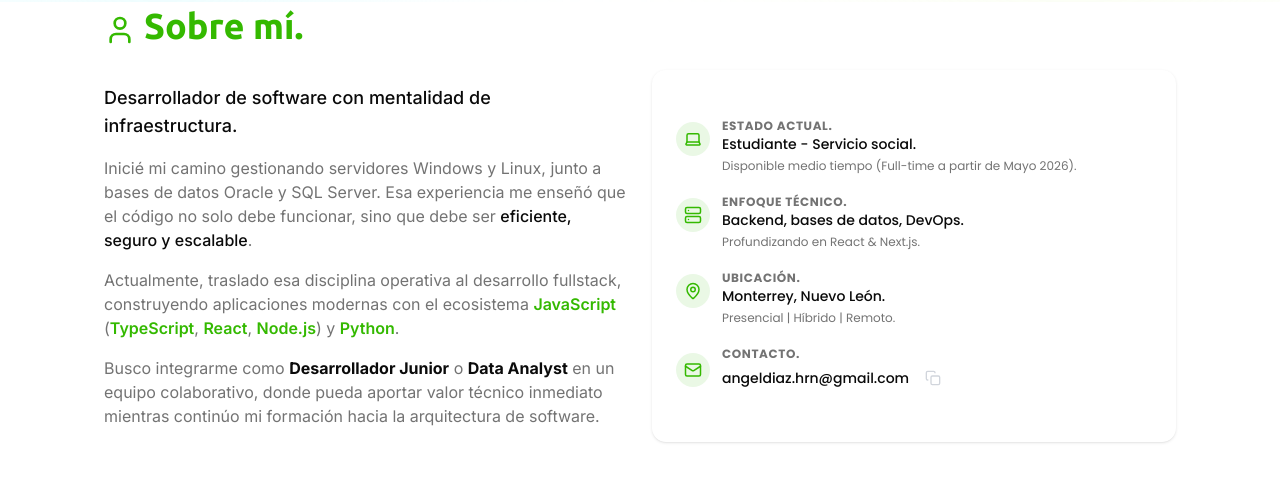
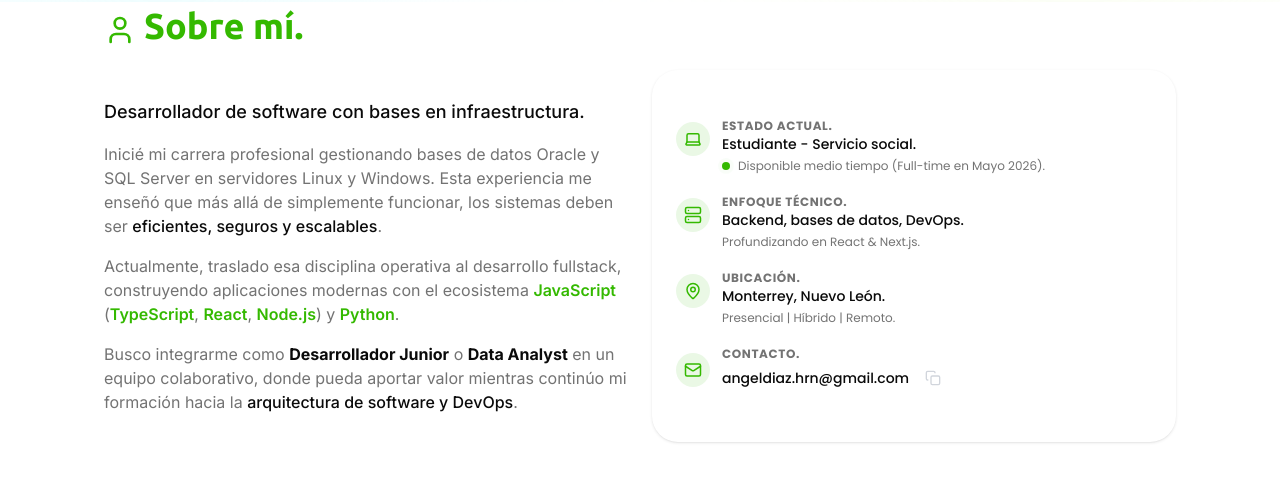
Before and after one commit to Angel-Diaz-H/portfolio-angel-diaz, a React (Vite) app: page / in a window 1280 px wide. Shown: the part 798-1280 px from the top of the page. Built offline with nearby package versions, Linux system fonts and the light colour scheme.

Commit message:
About me - Ajuste de redacción

```diff
--- a/src/components/sections/SobreMi/ContentAboutMe.tsx
+++ b/src/components/sections/SobreMi/ContentAboutMe.tsx
@@ -5,18 +5,18 @@ import { Laptop, Server, MapPin, Mail } from "lucide-react";
 export const ContentAboutMe = () => {
   return (
     <div className="grid grid-cols-1 items-center gap-6 md:grid-cols-2">
-      {/* COLUMNA 1: Historia Profesional (Directa y Técnica) */}
-      <div className="text-md font-Inter text-muted-foreground space-y-4">
+      {/* COLUMNA 1: Historia Profesional */}
+      <div className="font-Inter text-md text-muted-foreground space-y-4">
         <p className="text-foreground text-lg font-medium">
-          Desarrollador de software con mentalidad de infraestructura.
+          Desarrollador de software con bases en infraestructura.
         </p>
 
         <p>
-          Inicié mi camino gestionando servidores Windows y Linux, junto a bases
-          de datos Oracle y SQL Server. Esa experiencia me enseñó que el código
-          no solo debe funcionar, sino que debe ser{" "}
+          Inicié mi carrera profesional gestionando bases de datos Oracle y SQL
+          Server en servidores Linux y Windows. Esta experiencia me enseñó que
+          más allá de simplemente funcionar, los sistemas deben ser{" "}
           <span className="text-foreground font-medium">
-            eficiente, seguro y escalable
+            eficientes, seguros y escalables
           </span>
           .
         </p>
@@ -35,13 +35,18 @@ export const ContentAboutMe = () => {
           Busco integrarme como{" "}
           <strong className="text-foreground">Desarrollador Junior</strong> o{" "}
           <strong className="text-foreground">Data Analyst</strong> en un equipo
-          colaborativo, donde pueda aportar valor técnico inmediato mientras
-          continúo mi formación hacia la arquitectura de software.
+          colaborativo, donde pueda aportar valor mientras continúo mi formación
+          hacia la{" "}
+          <strong className="text-foreground font-medium">
+            arquitectura de software y DevOps
+          </strong>
+          .
         </p>
       </div>
 
+      {/* COLUMNA 2: Tarjeta de Datos Rápidos */}
       <div className="space-y-4">
-        <Card className="bg-background border-none">
+        <Card className="bg-background rounded-4xl border-none">
           <CardContent className="space-y-5 p-6">
             {/* Estado Actual */}
             <div className="flex items-start gap-3">
@@ -55,8 +60,12 @@ export const ContentAboutMe = () => {
                 <p className="text-foreground text-sm font-medium">
                   Estudiante - Servicio social.
                 </p>
-                <p className="text-muted-foreground mt-1 text-xs">
-                  Disponible medio tiempo (Full-time a partir de Mayo 2026).
+                <p className="text-muted-foreground mt-1 flex items-center gap-2 text-xs">
+                  <span className="relative flex size-2">
+                    <span className="bg-primary absolute inline-flex h-full w-full animate-ping rounded-full opacity-75"></span>
+                    <span className="bg-primary relative inline-flex size-2 rounded-full"></span>
+                  </span>
+                  Disponible medio tiempo (Full-time en Mayo 2026).
                 </p>
               </div>
             </div>
@@ -97,6 +106,7 @@ export const ContentAboutMe = () => {
               </div>
             </div>
 
+            {/* Contacto */}
             <div className="flex items-center gap-3">
               <div className="bg-primary/10 text-primary rounded-full p-2">
                 <Mail size={18} />
@@ -108,7 +118,7 @@ export const ContentAboutMe = () => {
                 <div className="flex items-center gap-2">
                   <a
                     href="mailto:angeldiaz.hrn@gmail.com"
-                    className="hover:text-primary text-foreground text-sm font-medium transition-colors"
+                    className="text-foreground hover:text-primary text-sm font-medium transition-colors"
                   >
                     angeldiaz.hrn@gmail.com
                   </a>
```
